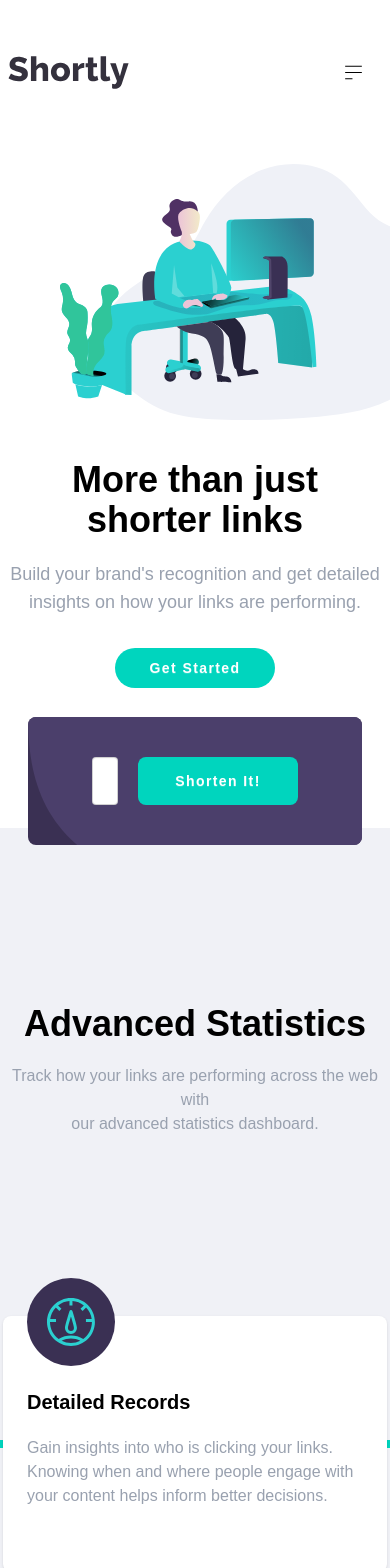
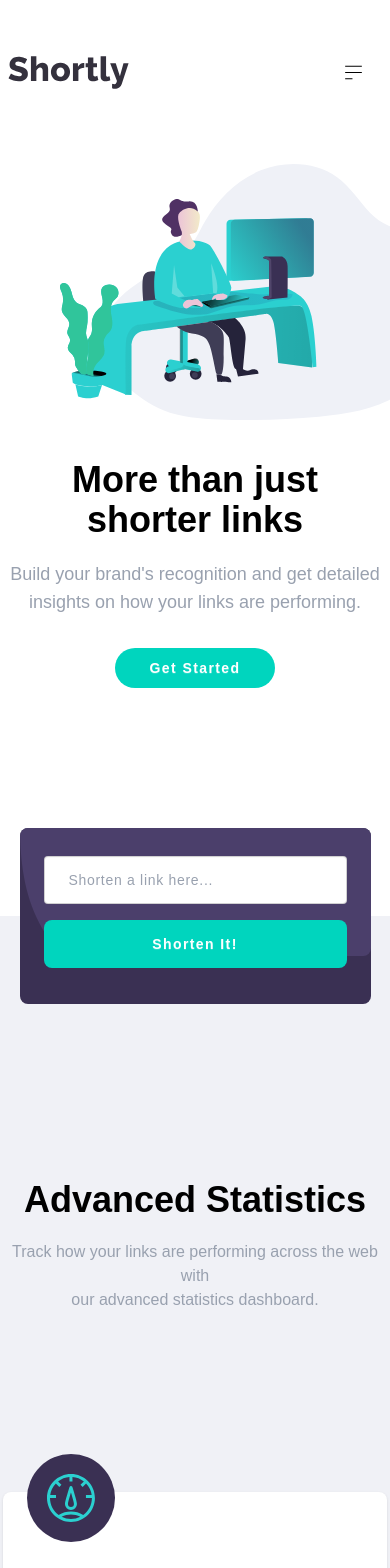
Before and after one commit to Farothtc/url-shortening, a Next.js app: page / in a window 390 px wide. Shown: the top 1568 px of the page. Built offline with nearby package versions, Linux system fonts and the light colour scheme.

Commit message:
feat: responsivity improved overall

```diff
--- a/src/app/page.tsx
+++ b/src/app/page.tsx
@@ -120,9 +120,15 @@ export default function Home() {
           )}
         </div>
       </section>
-      <section className="bg-[#f0f1f6]">
+      <section
+        style={{
+          background:
+            "linear-gradient(to bottom, #fff 0%, #fff 50%, #f0f1f6 50%, #f0f1f6 100%)",
+        }}
+        className="flex flex-col justify-center items-center"
+      >
         {/* URL Shortening Part */}
-        <div className="absolute left-1/2 -translate-x-1/2 top-[85%] md:top-[77%] md:w-[65%] z-10 bg-[#3a3053] rounded-lg">
+        <div className=" w-[90%] h-44 sm:h-auto md:w-[65%] z-10 bg-[#3a3053] rounded-lg">
           <div
             className={`${
               isMobile
@@ -131,7 +137,7 @@ export default function Home() {
             }`}
           >
             <div className="card-body flex justify-center items-center">
-              <div className="flex justify-center items-center gap-5 w-full px-10">
+              <div className="flex flex-col sm:flex-row justify-center items-center gap-3 sm:gap-5 w-full sm:px-10">
                 <div className="flex flex-col justify-start items-start w-full">
                   <fieldset className="fieldset w-full">
                     <input
@@ -144,14 +150,14 @@ export default function Home() {
                       className="input w-full h-12 bg-white placeholder-gray-400 placeholder:tracking-wider placeholder:ps-3 text-black"
                     />
                     {error && !inputUrl && (
-                      <p className="absolute top-[75%] label text-red-500 italic tracking-widest">
+                      <p className="sm:absolute sm:top-[75%] label text-red-500 italic tracking-widest">
                         {error}
                       </p>
                     )}
                   </fieldset>
                 </div>
                 <button
-                  className="btn btn-ghost rounded-lg bg-teal-400 text-white hover:bg-teal-200/90 hover:border-teal-700 w-40 h-12 tracking-widest"
+                  className="btn btn-ghost rounded-lg bg-teal-400 text-white hover:bg-teal-200/90 hover:border-teal-700 w-full sm:w-40 h-12 tracking-widest"
                   onClick={connectAPI}
                 >
                   Shorten It!
@@ -160,15 +166,19 @@ export default function Home() {
             </div>
           </div>
         </div>
-        {urlChunk.length > 0 && (
-          <div className="mx-auto pt-25 w-[65%] flex flex-col gap-4">
+      </section>
+      {urlChunk.length > 0 && (
+        <div className="bg-[#f0f1f6] pt-5">
+          <div className="mx-auto h-44 w-[90%] sm:h-auto md:w-[65%] flex flex-col gap-4 ">
             {urlChunk.map((item, idx) => (
               <div key={idx} className="card w-full h-22 bg-white card-md">
-                <div className="card-body flex justify-center items-center">
-                  <div className="flex justify-between items-center w-full">
+                <div className="card-body flex justify-center items-center p-0 sm:p-6">
+                  <div className="flex flex-col sm:flex-row justify-between items-center w-full">
                     <div className="text-black break-all">{item.input}</div>
-                    <div className="flex justify-center items-center gap-5">
-                      <div className="text-black break-all">{item.short}</div>
+                    <div className="flex flex-col sm:flex-row justify-center items-center sm:gap-5">
+                      <div className="break-all text-teal-400">
+                        {item.short}
+                      </div>
                       <button
                         className={`btn btn-ghost rounded-lg w-24 h-10 tracking-widest ${
                           copiedIdx === idx
@@ -189,7 +199,9 @@ export default function Home() {
               </div>
             ))}
           </div>
-        )}
+        </div>
+      )}
+      <section className="bg-[#f0f1f6]">
         {/* Statistics Part */}
         <div className="flex flex-col justify-center items-center gap-5">
           <h1 className=" text-4xl text-black pt-44 font-bold">
```
